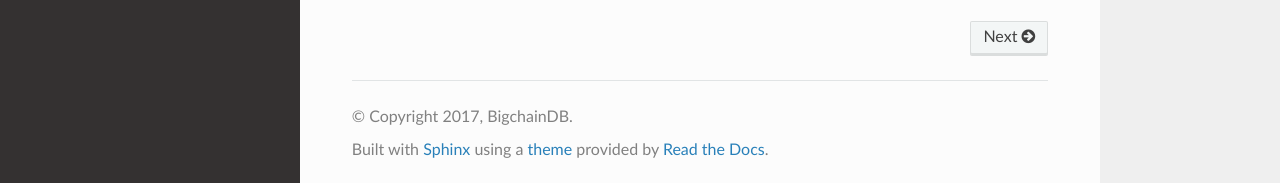
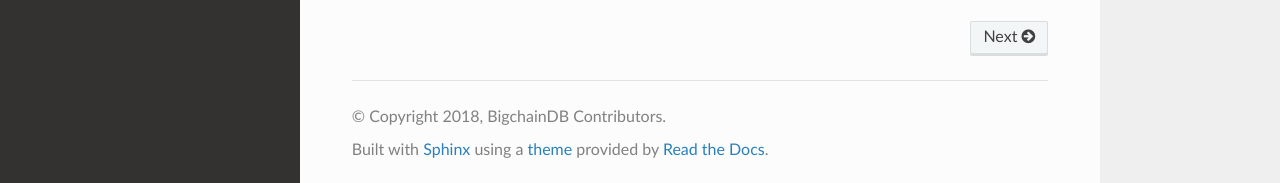
Before and after one commit to bigchaindb/js-bigchaindb-driver, a Sphinx documentation site: the page built from docs/source/index.rst, in a window 1280 px wide and 1118 px high. Shown: the part 932-1115 px from the top of the window. Built offline with Sphinx 7.4.7 and the Read the Docs theme 2.0.0, drawn with Linux system fonts in a browser that asks for light colours.

Commit message:
Problem: Copyright year wrong in docs
Solution: Compute the copyright year when generating the docs

```diff
--- a/docs/source/conf.py
+++ b/docs/source/conf.py
@@ -29,9 +29,10 @@
 #
 # needs_sphinx = '1.0'
 
-from recommonmark.parser import CommonMarkParser
+import datetime
 import sphinx_rtd_theme
 
+from recommonmark.parser import CommonMarkParser
 
 # Add any Sphinx extension module names here, as strings. They can be
 # extensions coming with Sphinx (named 'sphinx.ext.*') or your custom
@@ -58,7 +59,8 @@ master_doc = 'index'
 
 # General information about the project.
 project = 'BigchainDB Javascript Driver'
-copyright = '2017, BigchainDB'
+now = datetime.datetime.now()
+copyright = str(now.year) + ', BigchainDB Contributors'
 author = 'BigchainDB Contributors'
 
 # The version info for the project you're documenting, acts as replacement for
```
